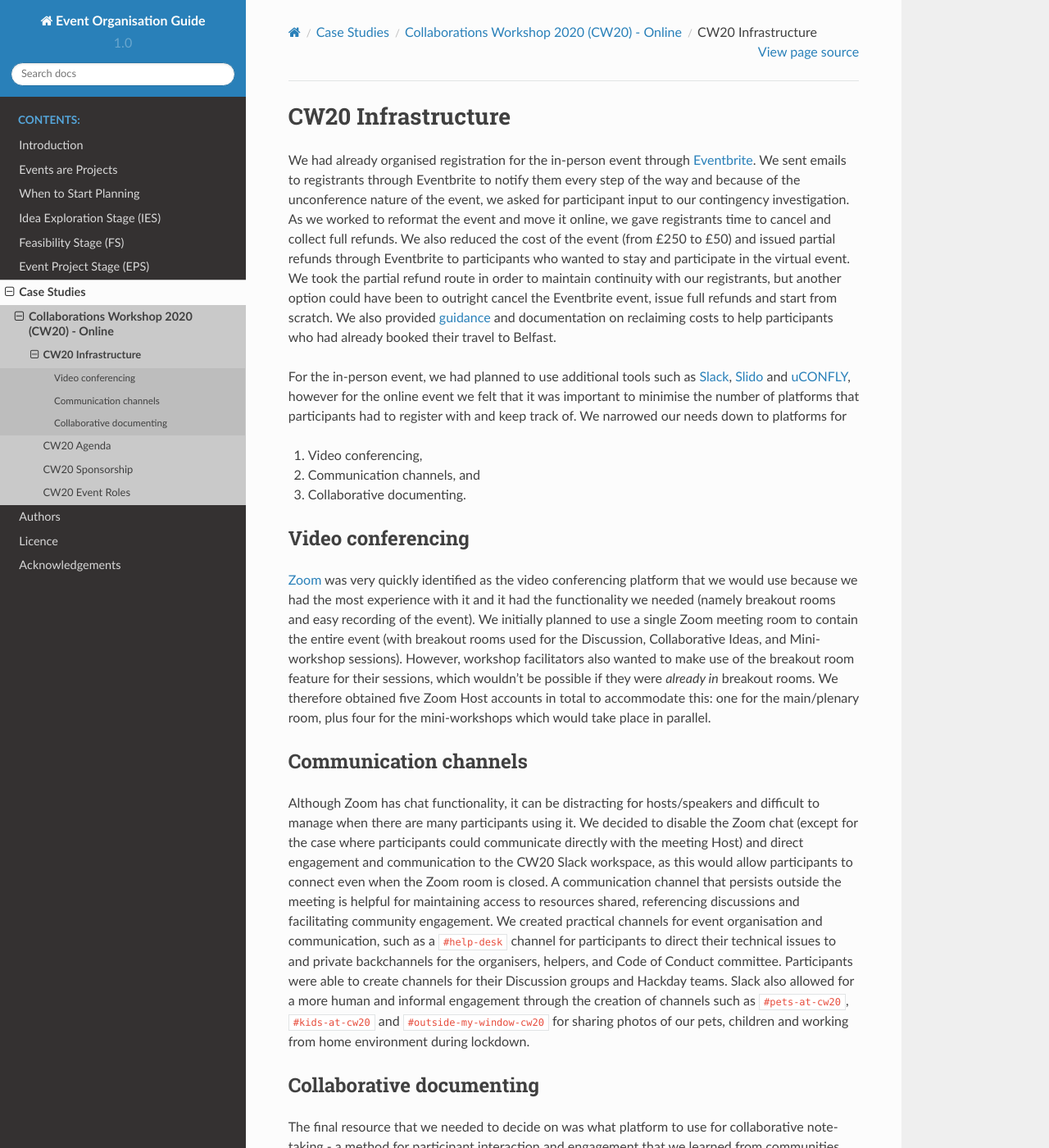
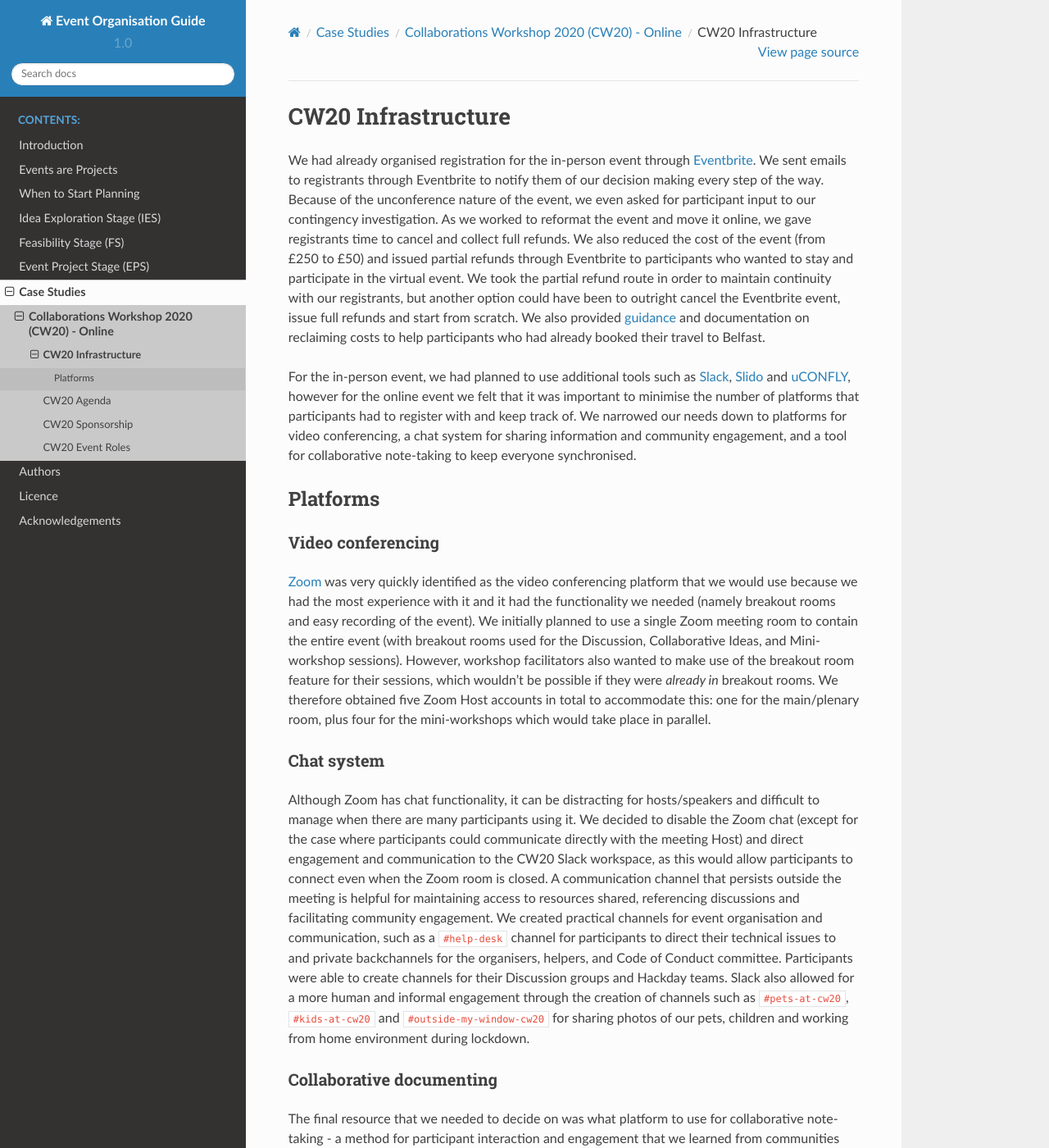
Before and after one commit to softwaresaved/event-organisation-guide, a Sphinx documentation site: the page built from docs/eog/case-studies-cw20-infrastructure.rst, in a window 1280 px wide and 1400 px high. Shown: the whole window at 82% size. Built offline with Sphinx 7.4.7 and the Read the Docs theme 2.0.0, drawn with Linux system fonts in a browser that asks for light colours.

Commit message:
restructured cw20 infrastructure sections

```diff
--- a/docs/eog/case-studies-cw20-infrastructure.rst
+++ b/docs/eog/case-studies-cw20-infrastructure.rst
@@ -4,29 +4,29 @@ CW20 Infrastructure
 ====================
 
 We had already organised registration for the in-person event through `Eventbrite <https://www.eventbrite.com/>`_.
-We sent emails to registrants through Eventbrite to notify them every step of the way and because of the unconference nature of the event, we asked for participant input to our contingency investigation.
+We sent emails to registrants through Eventbrite to notify them of our decision making every step of the way.
+Because of the unconference nature of the event, we even asked for participant input to our contingency investigation.
 As we worked to reformat the event and move it online, we gave registrants time to cancel and collect full refunds.
 We also reduced the cost of the event (from £250 to £50) and issued partial refunds through Eventbrite to participants who wanted to stay and participate in the virtual event.
 We took the partial refund route in order to maintain continuity with our registrants, but another option could have been to outright cancel the Eventbrite event, issue full refunds and start from scratch.
 We also provided `guidance <https://software.ac.uk/news/collaborations-workshop-2020-cw20-move-online>`_ and documentation on reclaiming costs to help participants who had already booked their travel to Belfast.
 
 For the in-person event, we had planned to use additional tools such as `Slack <https://slack.com>`_, `Slido <https://www.sli.do/>`_ and `uCONFLY <http://uconfly.org/>`_, however for the online event we felt that it was important to minimise the number of platforms that participants had to register with and keep track of.
-We narrowed our needs down to platforms for
+We narrowed our needs down to platforms for video conferencing, a chat system for sharing information and community engagement, and a tool for collaborative note-taking to keep everyone synchronised.
 
-1. Video conferencing,
-2. Communication channels, and
-3. Collaborative documenting.
+Platforms
+----------
 
 Video conferencing
--------------------
+^^^^^^^^^^^^^^^^^^^
 
 `Zoom <https://zoom.us/>`_ was very quickly identified as the video conferencing platform that we would use because we had the most experience with it and it had the functionality we needed (namely breakout rooms and easy recording of the event).
 We initially planned to use a single Zoom meeting room to contain the entire event (with breakout rooms used for the Discussion, Collaborative Ideas, and Mini-workshop sessions).
 However, workshop facilitators also wanted to make use of the breakout room feature for their sessions, which wouldn’t be possible if they were *already in* breakout rooms.
 We therefore obtained five Zoom Host accounts in total to accommodate this: one for the main/plenary room, plus four for the mini-workshops which would take place in parallel.
 
-Communication channels
-----------------------
+Chat system
+^^^^^^^^^^^^
 
 Although Zoom has chat functionality, it can be distracting for hosts/speakers and difficult to manage when there are many participants using it.
 We decided to disable the Zoom chat (except for the case where participants could communicate directly with the meeting Host) and direct engagement and communication to the CW20 Slack workspace, as this would allow participants to connect even when the Zoom room is closed.
@@ -37,7 +37,7 @@ Slack also allowed for a more human and informal engagement through the creation
 
 
 Collaborative documenting
---------------------------
+^^^^^^^^^^^^^^^^^^^^^^^^^^
 
 The final resource that we needed to decide on was what platform to use for collaborative note-taking - a method for participant interaction and engagement that we learned from communities such as `Mozilla Open Leaders <https://foundation.mozilla.org/en/initiatives/mozilla-open-leaders/>`_, `rOpenSci <https://ropensci.org/commcalls/>`_ and `NL-RSE Meetups <https://nl-rse.org/pages/meetups.html>`_.
 Google Docs was the obvious choice for CW20, as we generate a lot of Google Docs through uCONFLY for the various sessions, and it also has the lowest barrier to accessibility (no need to log in or register and you do not need to know specific syntax or markdown language such as with `HackMD <https://hackmd.io>`_).
```
